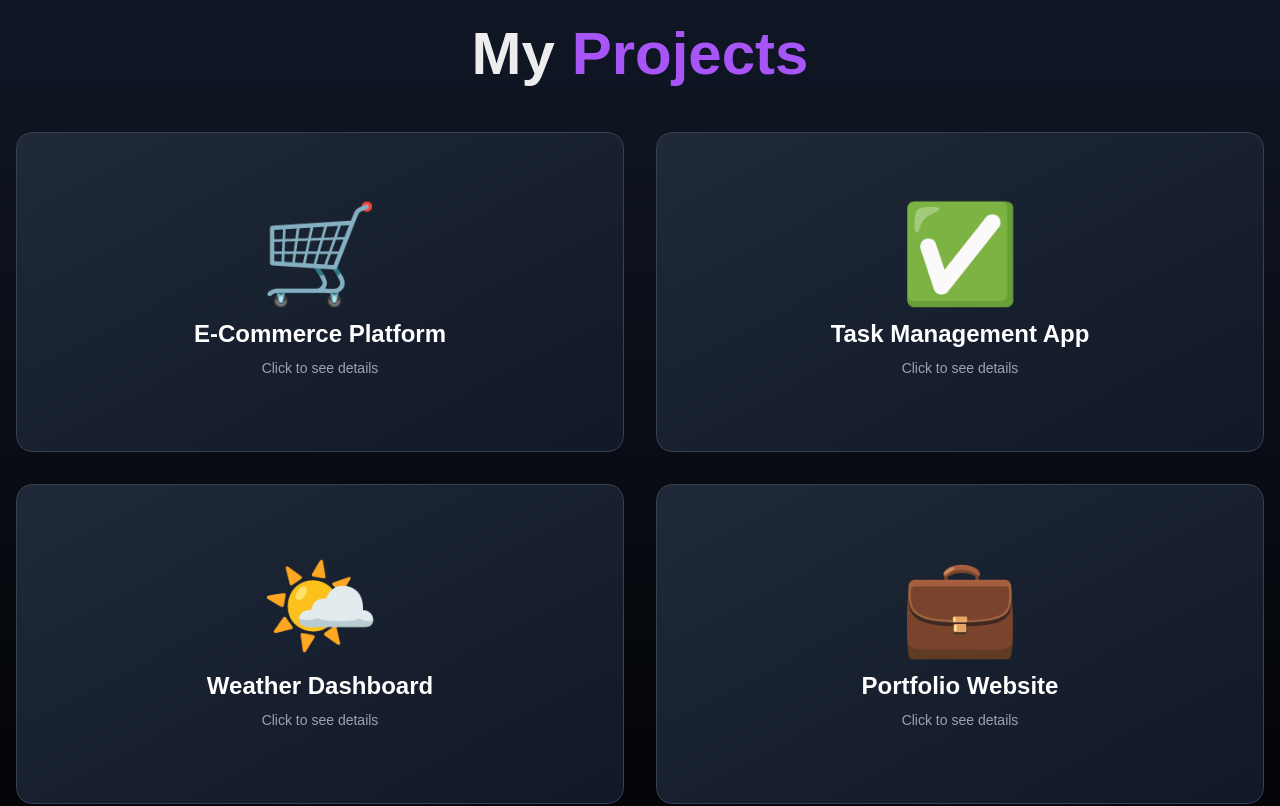
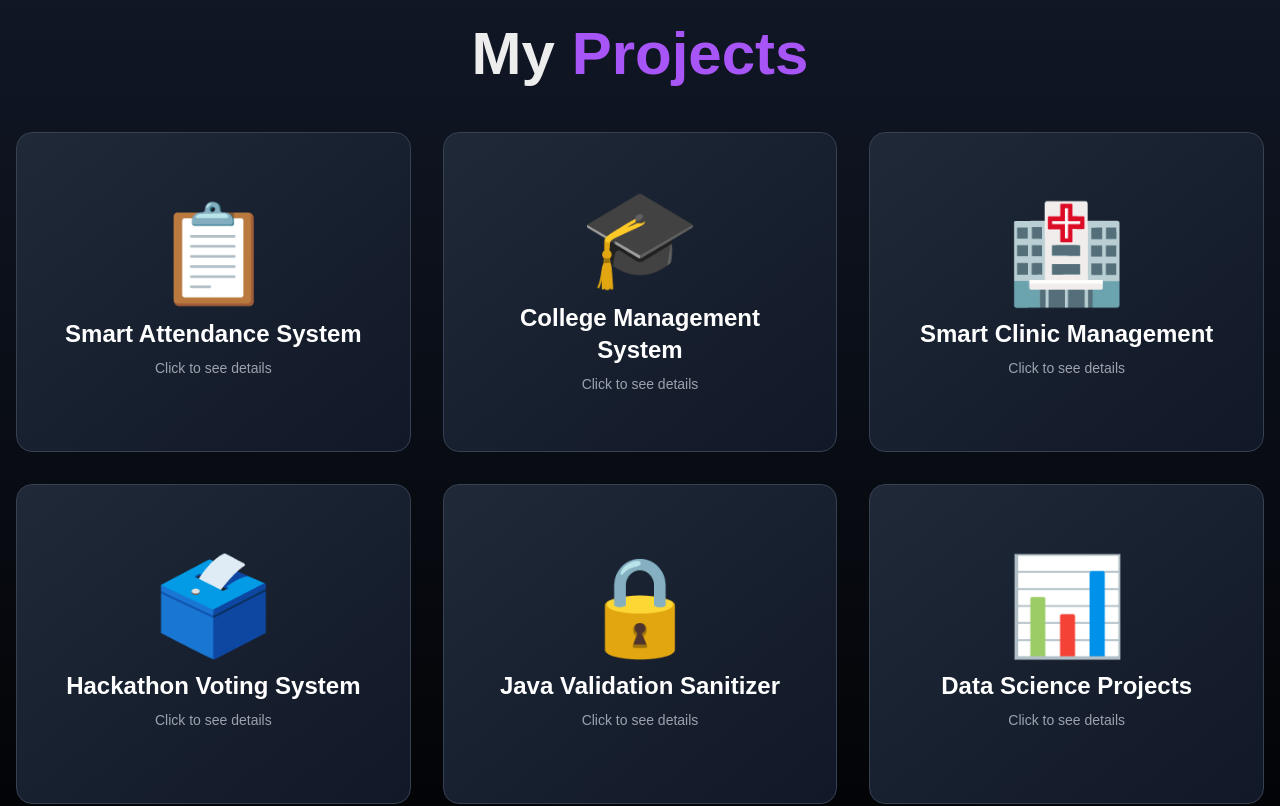
Before and after one commit to space0032/Portfolio_Space, a Next.js app: page / in a window 1280 px wide. Shown: the part 1700-2506 px from the top of the page. Built offline with nearby package versions, Linux system fonts and the light colour scheme.

Commit message:
feat: Implement initial portfolio layout with new Hero, Projects, and Skills sections, and update dependencies.

```diff
--- a/app/layout.tsx
+++ b/app/layout.tsx
@@ -13,7 +13,7 @@ export default function RootLayout({
 }>) {
   return (
     <html lang="en">
-      <body>
+      <body suppressHydrationWarning>
         {children}
       </body>
     </html>
--- a/components/HeroSection.tsx
+++ b/components/HeroSection.tsx
@@ -1,31 +1,53 @@
 "use client";
 
 import { motion } from "framer-motion";
-import { useState } from "react";
+import { useState, useEffect } from "react";
 
 const HeroSection = () => {
   const [isHovered, setIsHovered] = useState(false);
+  const [particles, setParticles] = useState<Array<{
+    id: number;
+    width: number;
+    height: number;
+    left: number;
+    top: number;
+    duration: number;
+  }>>([]);
+
+  // Generate particles only on client side to avoid hydration errors
+  useEffect(() => {
+    setParticles(
+      [...Array(50)].map((_, i) => ({
+        id: i,
+        width: Math.random() * 4 + 1,
+        height: Math.random() * 4 + 1,
+        left: Math.random() * 100,
+        top: Math.random() * 100,
+        duration: Math.random() * 3 + 2,
+      }))
+    );
+  }, []);
 
   return (
     <section className="relative min-h-screen flex items-center justify-center overflow-hidden bg-gradient-to-br from-purple-900 via-blue-900 to-black">
       {/* Animated background particles */}
       <div className="absolute inset-0 overflow-hidden">
-        {[...Array(50)].map((_, i) => (
+        {particles.map((particle) => (
           <motion.div
-            key={i}
+            key={particle.id}
             className="absolute rounded-full bg-white"
             style={{
-              width: Math.random() * 4 + 1,
-              height: Math.random() * 4 + 1,
-              left: `${Math.random() * 100}%`,
-              top: `${Math.random() * 100}%`,
+              width: particle.width,
+              height: particle.height,
+              left: `${particle.left}%`,
+              top: `${particle.top}%`,
             }}
             animate={{
               y: [0, -30, 0],
               opacity: [0.2, 0.5, 0.2],
             }}
             transition={{
-              duration: Math.random() * 3 + 2,
+              duration: particle.duration,
               repeat: Infinity,
               ease: "easeInOut",
             }}
@@ -76,7 +98,7 @@ const HeroSection = () => {
           transition={{ duration: 0.8, delay: 0.6 }}
         >
           {[
-            { name: "GitHub", url: "#" },
+            { name: "GitHub", url: "https://github.com/space0032" },
             { name: "LinkedIn", url: "https://www.linkedin.com/in/antariksh-mankar/" },
             { name: "Twitter", url: "#" },
           ].map((social, index) => (
@@ -99,7 +121,7 @@ const HeroSection = () => {
 
         {/* Glowing Contact Me button */}
         <motion.button
-          className="relative px-8 py-4 text-lg font-semibold text-white rounded-full overflow-hidden"
+          className="relative px-8 py-4 text-lg font-semibold text-white rounded-full overflow-hidden cursor-pointer"
           style={{
             background: isHovered
               ? "linear-gradient(45deg, #667eea 0%, #764ba2 100%)"
@@ -107,6 +129,10 @@ const HeroSection = () => {
           }}
           onMouseEnter={() => setIsHovered(true)}
           onMouseLeave={() => setIsHovered(false)}
+          onClick={() => {
+            const contactSection = document.getElementById('contact');
+            contactSection?.scrollIntoView({ behavior: 'smooth' });
+          }}
           initial={{ opacity: 0, y: 20 }}
           animate={{ opacity: 1, y: 0 }}
           transition={{ duration: 0.8, delay: 0.9 }}
@@ -123,23 +149,27 @@ const HeroSection = () => {
           />
           <span className="relative z-10">Contact Me</span>
         </motion.button>
+      </div>
 
       {/* Scroll down indicator */}
       <motion.div
-          className="absolute bottom-10 left-1/2 transform -translate-x-1/2"
+        className="absolute bottom-4 left-1/2 -translate-x-1/2 cursor-pointer z-20 text-center"
         animate={{ y: [0, 10, 0] }}
         transition={{ duration: 1.5, repeat: Infinity }}
+        onClick={() => {
+          const aboutSection = document.getElementById('about');
+          aboutSection?.scrollIntoView({ behavior: 'smooth' });
+        }}
       >
-          <div className="text-white text-sm">Scroll Down</div>
-          <div className="mt-2 mx-auto w-6 h-10 border-2 border-white rounded-full flex justify-center">
+        <div className="text-white text-sm text-center">Scroll Down</div>
+        <div className="mt-2 mx-auto w-6 h-10 border-2 border-white rounded-full flex justify-center items-center">
           <motion.div
-              className="w-1 h-2 bg-white rounded-full mt-2"
+            className="w-1 h-2 bg-white rounded-full"
             animate={{ y: [0, 12, 0] }}
             transition={{ duration: 1.5, repeat: Infinity }}
           />
         </div>
       </motion.div>
-      </div>
     </section>
   );
 };
--- a/components/ProjectsSection.tsx
+++ b/components/ProjectsSection.tsx
@@ -10,41 +10,64 @@ interface Project {
   description: string;
   techStack: string[];
   demoLink: string;
+  githubLink: string;
   image: string;
 }
 
 const projects: Project[] = [
   {
     id: 1,
-    title: "E-Commerce Platform",
-    description: "A full-featured e-commerce platform with cart, payment integration, and admin panel.",
-    techStack: ["React", "Node.js", "MongoDB", "Stripe"],
-    demoLink: "#",
-    image: "🛒",
+    title: "Smart Attendance System",
+    description: "An intelligent attendance tracking system built with Java and Spring Boot. Features automated attendance management, real-time tracking, and comprehensive reporting capabilities.",
+    techStack: ["Java", "Spring Boot", "MySQL", "REST API"],
+    demoLink: "https://github.com/space0032/smart_attandance_system",
+    githubLink: "https://github.com/space0032/smart_attandance_system",
+    image: "📋",
   },
   {
     id: 2,
-    title: "Task Management App",
-    description: "Collaborative task management tool with real-time updates and team features.",
-    techStack: ["Next.js", "TypeScript", "Firebase", "TailwindCSS"],
-    demoLink: "#",
-    image: "✅",
+    title: "College Management System",
+    description: "A comprehensive college management platform with student enrollment, course management, and administrative features. Built with modern Java technologies.",
+    techStack: ["Java", "Spring Framework", "MySQL", "JPA"],
+    demoLink: "https://github.com/space0032/College-Management-2",
+    githubLink: "https://github.com/space0032/College-Management-2",
+    image: "🎓",
   },
   {
     id: 3,
-    title: "Weather Dashboard",
-    description: "Real-time weather dashboard with forecasts, maps, and location-based data.",
-    techStack: ["React", "OpenWeather API", "Chart.js", "CSS3"],
-    demoLink: "#",
-    image: "🌤️",
+    title: "Smart Clinic Management",
+    description: "Healthcare management system for clinics with patient records, appointment scheduling, and medical history tracking. Features a modern JavaScript-based interface.",
+    techStack: ["JavaScript", "Node.js", "React", "MongoDB"],
+    demoLink: "https://github.com/space0032/Smart-Clinic-Management-System",
+    githubLink: "https://github.com/space0032/Smart-Clinic-Management-System",
+    image: "🏥",
   },
   {
     id: 4,
-    title: "Portfolio Website",
-    description: "Modern portfolio with animations, dark mode, and responsive design.",
-    techStack: ["Next.js", "Framer Motion", "TailwindCSS", "TypeScript"],
-    demoLink: "#",
-    image: "💼",
+    title: "Hackathon Voting System",
+    description: "Real-time voting platform for hackathons with secure authentication, live vote counting, and admin dashboard. Built with TypeScript and Next.js.",
+    techStack: ["TypeScript", "Next.js", "React", "TailwindCSS"],
+    demoLink: "https://github.com/space0032/Hackathon_Voting_System",
+    githubLink: "https://github.com/space0032/Hackathon_Voting_System",
+    image: "🗳️",
+  },
+  {
+    id: 5,
+    title: "Java Validation Sanitizer",
+    description: "A robust Java library for input validation and sanitization. Helps prevent security vulnerabilities like SQL injection and XSS attacks.",
+    techStack: ["Java", "Security", "Validation", "Testing"],
+    demoLink: "https://github.com/space0032/java-validation-sanitizer",
+    githubLink: "https://github.com/space0032/java-validation-sanitizer",
+    image: "🔒",
+  },
+  {
+    id: 6,
+    title: "Data Science Projects",
+    description: "Collection of data science projects and Jupyter notebooks covering machine learning, data analysis, and visualization techniques.",
+    techStack: ["Python", "Jupyter", "Pandas", "Machine Learning"],
+    demoLink: "https://github.com/space0032/Tutudude_DataScience",
+    githubLink: "https://github.com/space0032/Tutudude_DataScience",
+    image: "📊",
   },
 ];
 
@@ -77,7 +100,7 @@ const ProjectsSection = () => {
           My <span className="text-purple-500">Projects</span>
         </motion.h2>
 
-        <div className="grid md:grid-cols-2 lg:grid-cols-2 gap-8">
+        <div className="grid md:grid-cols-2 lg:grid-cols-3 gap-8">
           {projects.map((project, index) => (
             <motion.div
               key={project.id}
@@ -164,11 +187,13 @@ const ProjectsSection = () => {
                   </div>
 
                   <a
-                    href={project.demoLink}
+                    href={project.githubLink}
+                    target="_blank"
+                    rel="noopener noreferrer"
                     className="inline-block px-4 py-2 bg-white text-purple-900 rounded-lg font-semibold hover:bg-gray-200 transition-colors mt-auto"
                     onClick={(e) => e.stopPropagation()}
                   >
-                    View Demo →
+                    View on GitHub →
                   </a>
                 </div>
               </motion.div>
--- a/components/SkillsSection.tsx
+++ b/components/SkillsSection.tsx
@@ -7,20 +7,19 @@ import { useRef, useState } from "react";
 interface Skill {
   name: string;
   level: number;
-  experience: string;
   projects: number;
   icon: string;
 }
 
 const skills: Skill[] = [
-  { name: "React.js", level: 90, experience: "5 years", projects: 8, icon: "⚛️" },
-  { name: "TypeScript", level: 85, experience: "4 years", projects: 6, icon: "📘" },
-  { name: "Node.js", level: 80, experience: "4 years", projects: 7, icon: "🟢" },
-  { name: "Next.js", level: 88, experience: "3 years", projects: 5, icon: "▲" },
-  { name: "TailwindCSS", level: 92, experience: "3 years", projects: 10, icon: "🎨" },
-  { name: "MongoDB", level: 75, experience: "3 years", projects: 5, icon: "🍃" },
-  { name: "Python", level: 70, experience: "2 years", projects: 4, icon: "🐍" },
-  { name: "Docker", level: 65, experience: "2 years", projects: 3, icon: "🐳" },
+  { name: "React.js", level: 90, projects: 8, icon: "⚛️" },
+  { name: "TypeScript", level: 85, projects: 6, icon: "📘" },
+  { name: "Node.js", level: 80, projects: 7, icon: "🟢" },
+  { name: "Next.js", level: 88, projects: 5, icon: "▲" },
+  { name: "TailwindCSS", level: 92, projects: 10, icon: "🎨" },
+  { name: "MongoDB", level: 75, projects: 5, icon: "🍃" },
+  { name: "Python", level: 70, projects: 4, icon: "🐍" },
+  { name: "Docker", level: 65, projects: 3, icon: "🐳" },
 ];
 
 const SkillsSection = () => {
@@ -102,12 +101,6 @@ const SkillsSection = () => {
                 >
                   <div className="pt-2 border-t border-gray-700 mt-2">
                     <p className="text-gray-400 text-sm">
-                      <span className="text-green-400 font-semibold">
-                        {skill.experience}
-                      </span>{" "}
-                      of experience
-                    </p>
-                    <p className="text-gray-400 text-sm">
                       Completed{" "}
                       <span className="text-blue-400 font-semibold">
                         {skill.projects} projects
@@ -141,20 +134,30 @@ const SkillsSection = () => {
             Other Technologies
           </h3>
           <div className="flex flex-wrap gap-3 justify-center">
-            {["Git", "GraphQL", "REST APIs", "AWS", "Redis", "PostgreSQL", "Jest", "CI/CD"].map(
-              (tech, index) => (
-                <motion.span
-                  key={tech}
+            {[
+              { name: "Git", url: "https://git-scm.com/" },
+              { name: "GraphQL", url: "https://graphql.org/" },
+              { name: "REST APIs", url: "https://restfulapi.net/" },
+              { name: "AWS", url: "https://aws.amazon.com/" },
+              { name: "Redis", url: "https://redis.io/" },
+              { name: "PostgreSQL", url: "https://www.postgresql.org/" },
+              { name: "Jest", url: "https://jestjs.io/" },
+              { name: "CI/CD", url: "https://www.redhat.com/en/topics/devops/what-is-ci-cd" },
+            ].map((tech, index) => (
+              <motion.a
+                key={tech.name}
+                href={tech.url}
+                target="_blank"
+                rel="noopener noreferrer"
                 className="px-4 py-2 bg-gray-800 text-gray-300 rounded-full border border-gray-700 hover:border-blue-500 hover:text-blue-400 transition-all cursor-pointer"
                 initial={{ opacity: 0, scale: 0.8 }}
                 animate={isInView ? { opacity: 1, scale: 1 } : {}}
                 transition={{ duration: 0.3, delay: 0.9 + index * 0.05 }}
                 whileHover={{ scale: 1.1, y: -5 }}
               >
-                  {tech}
-                </motion.span>
-              )
-            )}
+                {tech.name}
+              </motion.a>
+            ))}
           </div>
         </motion.div>
       </div>
```
Also changed, not shown: 1 other file (tests, documents, lock files or other folders). Lines whose indentation alone changed are shown as unchanged.
